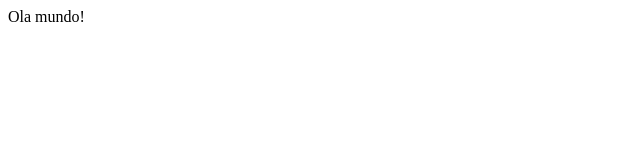
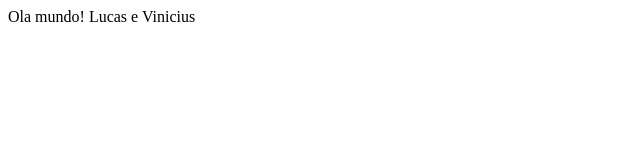
Before and after one commit to Lucasdutra1997/helloword, a plain HTML site: page index.html in a window 1280 px wide. Shown: the whole page, without its empty margins (0-640 px from the left). Drawn offline with Linux system fonts and the light colour scheme.

Commit message:
versao2
criando a versao1

```diff
--- a/index.html
+++ b/index.html
@@ -6,5 +6,6 @@
 </head>
 <body>
 Ola mundo!
+Lucas e Vinicius
 </body>
 </html>
```
